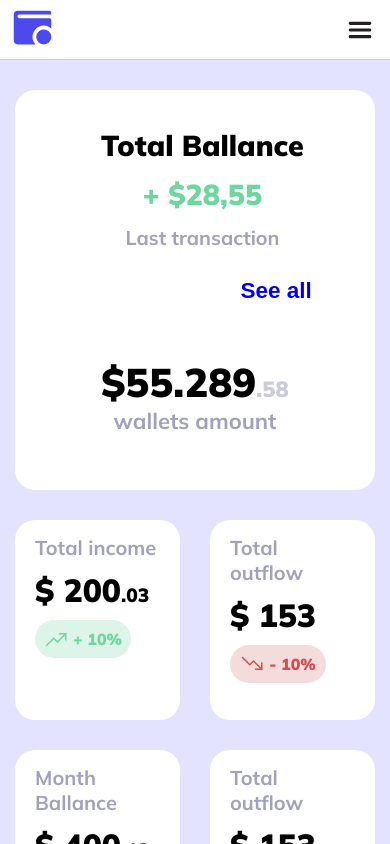
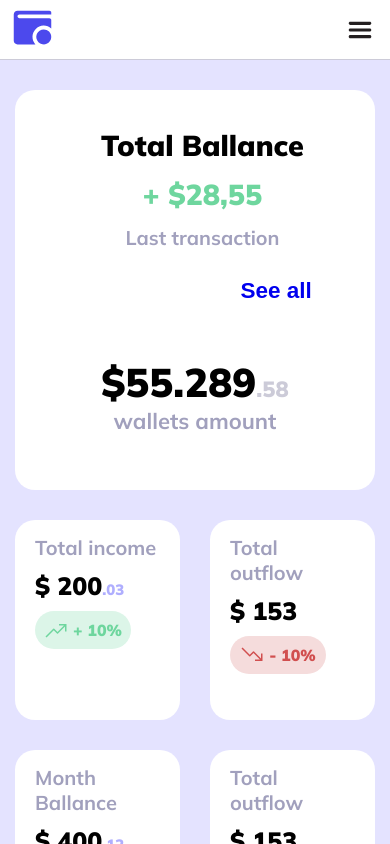
Before and after one commit to juanespinola05/alkemy-fullstack-challenge, a React (Vite) app: page / in a window 390 px wide. Shown: the top 844 px of the page. Built offline with nearby package versions, Linux system fonts and the light colour scheme.

Commit message:
[Web] Make price component size responsive

```diff
--- a/src/components/Price/priceStyles.js
+++ b/src/components/Price/priceStyles.js
@@ -1,11 +1,15 @@
 import styled from 'styled-components'
+import { devices } from '../../GlobalStyles'
 
 export const PriceInt = styled.p`
   color: var(--color-black);
-  font-size: 2em;
+  font-size: 25px;
   font-weight: 900;
+  @media (${devices.mobileM}) {
+    font-size: 32px;
+  }
 `
 export const PriceDec = styled.span`
-  color: var(--main-color-lighter);
+  color: var(--color-main-lighter);
   font-size: .6em;
 `
```
